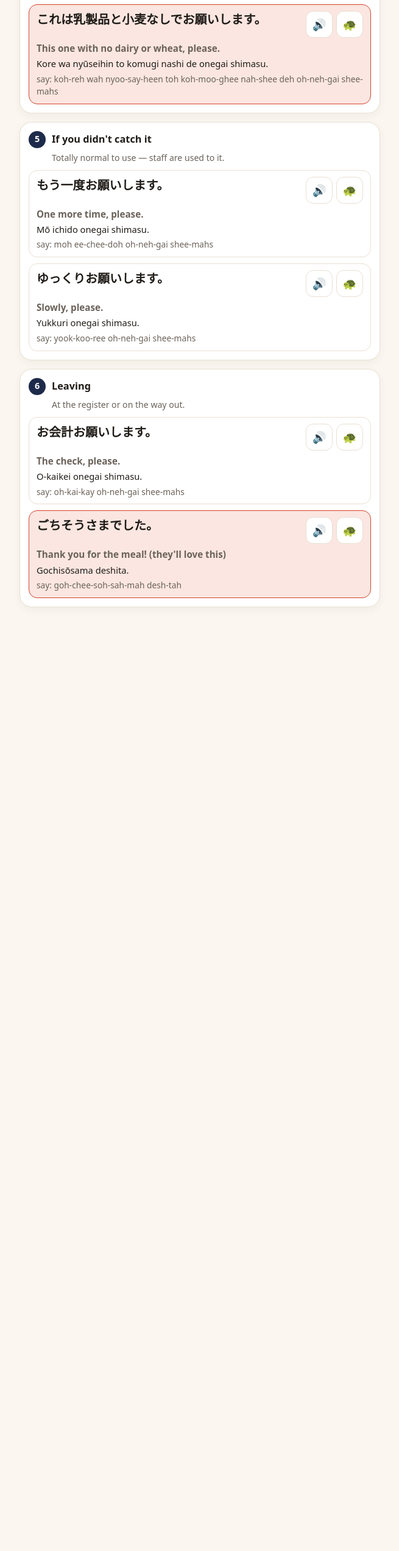
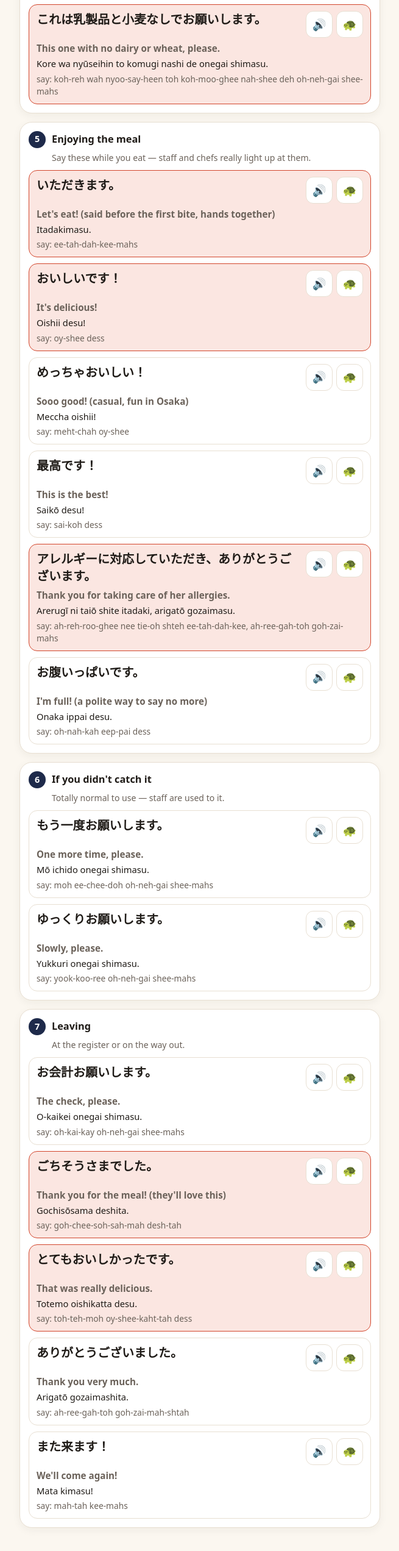
Before and after one commit to Hyouden/apps, a plain HTML site: page itadakimasu/index.html in a window 1280 px wide. Shown: the part 1961-4505 px from the top of the page at 61% size, without its empty margins (312-967 px from the left). Before the commit the page ends 3057 px from the top, so only its background shows below. Drawn offline with Linux system fonts and the light colour scheme.

Commit message:
Itadakimasu: add meal compliments and thank-you phrases
Co-Authored-By: Claude Opus 5.5 <noreply@anthropic.com>
Claude-Session: https://claude.ai/code/session_01C9M7HH2JBK7Bzz8nf1p1mA

```diff
--- a/itadakimasu/index.html
+++ b/itadakimasu/index.html
@@ -235,13 +235,24 @@ const STEPS = [
     { ja: "これをお願いします。", ro: "Kore o onegai shimasu.", say: "koh-reh oh oh-neh-gai shee-mahs", en: "This one, please.", key: 1 },
     { ja: "これは乳製品と小麦なしでお願いします。", ro: "Kore wa nyūseihin to komugi nashi de onegai shimasu.", say: "koh-reh wah nyoo-say-heen toh koh-moo-ghee nah-shee deh oh-neh-gai shee-mahs", en: "This one with no dairy or wheat, please.", key: 1 }
   ]},
+  { t: "Enjoying the meal", when: "Say these while you eat — staff and chefs really light up at them.", lines: [
+    { ja: "いただきます。", ro: "Itadakimasu.", say: "ee-tah-dah-kee-mahs", en: "Let's eat! (said before the first bite, hands together)", key: 1 },
+    { ja: "おいしいです！", ro: "Oishii desu!", say: "oy-shee dess", en: "It's delicious!", key: 1 },
+    { ja: "めっちゃおいしい！", ro: "Meccha oishii!", say: "meht-chah oy-shee", en: "Sooo good! (casual, fun in Osaka)" },
+    { ja: "最高です！", ro: "Saikō desu!", say: "sai-koh dess", en: "This is the best!" },
+    { ja: "アレルギーに対応していただき、ありがとうございます。", ro: "Arerugī ni taiō shite itadaki, arigatō gozaimasu.", say: "ah-reh-roo-ghee nee tie-oh shteh ee-tah-dah-kee, ah-ree-gah-toh goh-zai-mahs", en: "Thank you for taking care of her allergies.", key: 1 },
+    { ja: "お腹いっぱいです。", ro: "Onaka ippai desu.", say: "oh-nah-kah eep-pai dess", en: "I'm full! (a polite way to say no more)" }
+  ]},
   { t: "If you didn't catch it", when: "Totally normal to use — staff are used to it.", lines: [
     { ja: "もう一度お願いします。", ro: "Mō ichido onegai shimasu.", say: "moh ee-chee-doh oh-neh-gai shee-mahs", en: "One more time, please." },
     { ja: "ゆっくりお願いします。", ro: "Yukkuri onegai shimasu.", say: "yook-koo-ree oh-neh-gai shee-mahs", en: "Slowly, please." }
   ]},
   { t: "Leaving", when: "At the register or on the way out.", lines: [
     { ja: "お会計お願いします。", ro: "O-kaikei onegai shimasu.", say: "oh-kai-kay oh-neh-gai shee-mahs", en: "The check, please." },
-    { ja: "ごちそうさまでした。", ro: "Gochisōsama deshita.", say: "goh-chee-soh-sah-mah desh-tah", en: "Thank you for the meal! (they'll love this)", key: 1 }
+    { ja: "ごちそうさまでした。", ro: "Gochisōsama deshita.", say: "goh-chee-soh-sah-mah desh-tah", en: "Thank you for the meal! (they'll love this)", key: 1 },
+    { ja: "とてもおいしかったです。", ro: "Totemo oishikatta desu.", say: "toh-teh-moh oy-shee-kaht-tah dess", en: "That was really delicious.", key: 1 },
+    { ja: "ありがとうございました。", ro: "Arigatō gozaimashita.", say: "ah-ree-gah-toh goh-zai-mah-shtah", en: "Thank you very much." },
+    { ja: "また来ます！", ro: "Mata kimasu!", say: "mah-tah kee-mahs", en: "We'll come again!" }
   ]}
 ];
 const LINES = [];
--- a/itadakimasu/sw.js
+++ b/itadakimasu/sw.js
@@ -1,7 +1,7 @@
 // Offline support for Itadakimasu.
 // Pages load from the network first (so updates show up), falling back to the saved copy offline.
 // Icons and fonts are served from the saved copy for speed.
-const CACHE = "itadakimasu-v1";
+const CACHE = "itadakimasu-v2";
 const SHELL = ["./", "./index.html", "./manifest.webmanifest",
   "./icons/icon-192.png", "./icons/icon-512.png", "./icons/maskable-512.png",
   "./icons/apple-touch-icon.png", "./icons/favicon-64.png"];
```
